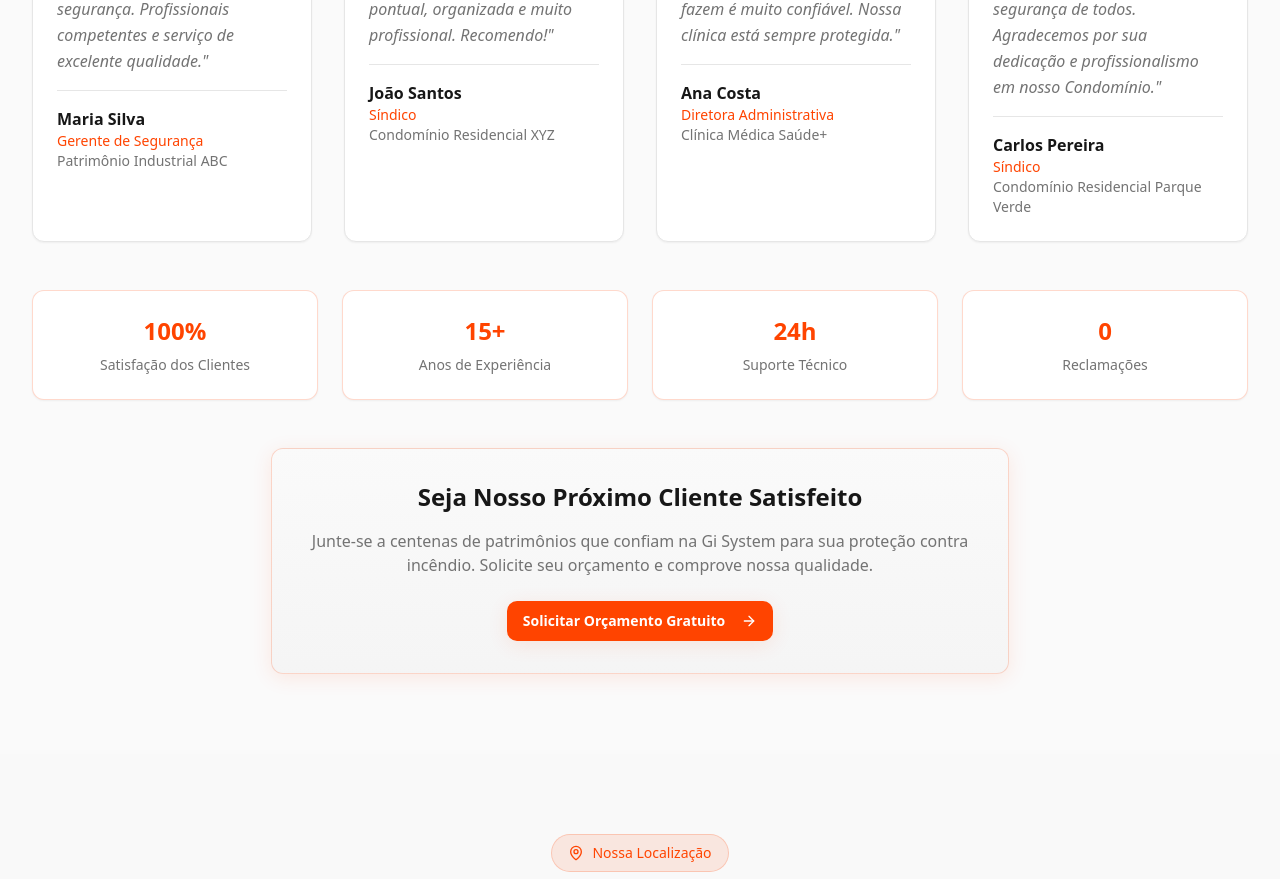
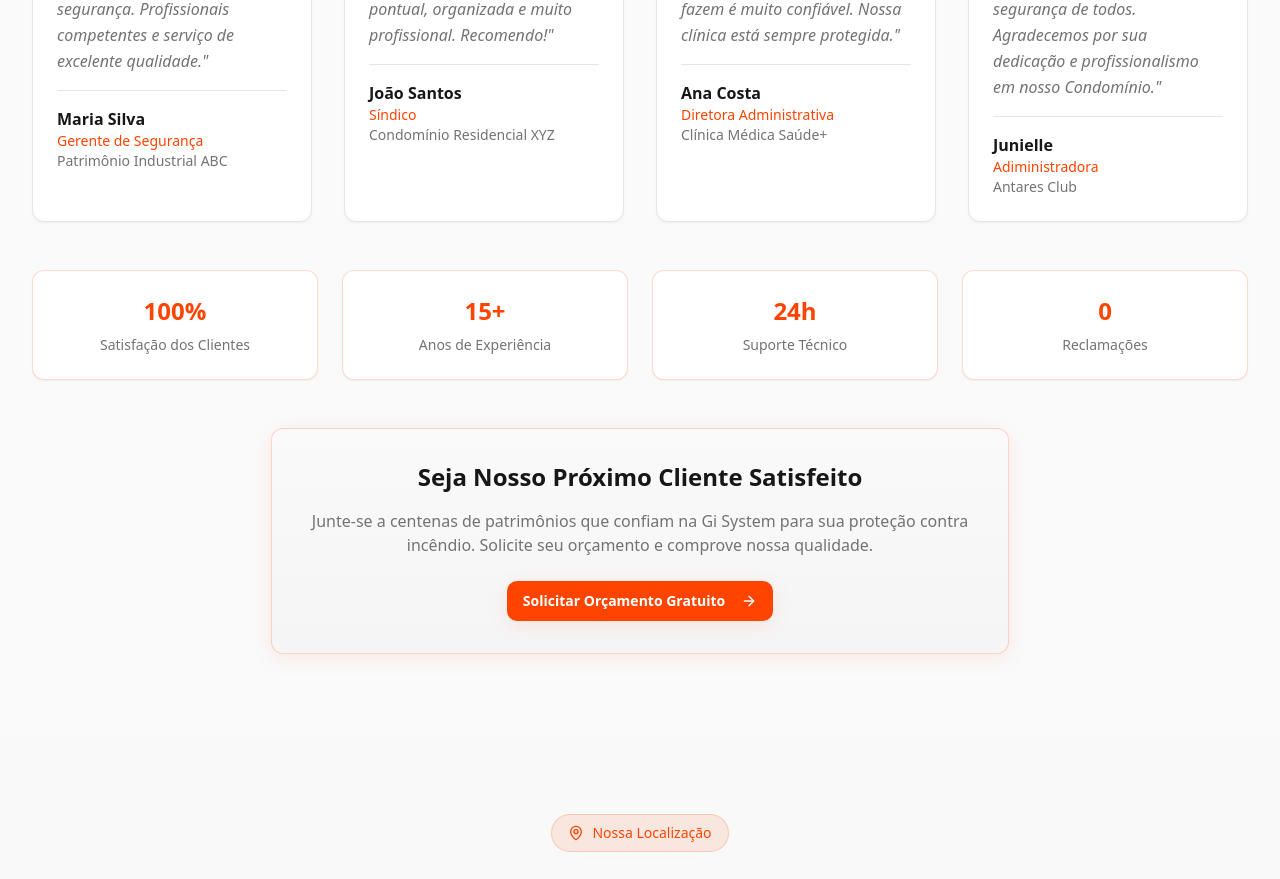
Before and after one commit to DevZipMateus/gi-sistemas, a React (Vite) app: page / in a window 1280 px wide. Shown: the part 4420-5299 px from the top of the page. Built offline with nearby package versions, Linux system fonts and the light colour scheme.

Commit message:
Code edited in Lovable Code Editor
Edited UI in Lovable

```diff
--- a/src/components/gi-system/TestimonialsSection.tsx
+++ b/src/components/gi-system/TestimonialsSection.tsx
@@ -26,9 +26,9 @@ export default function TestimonialsSection() {
       rating: 5
     },
     {
-      name: "Carlos Pereira",
-      company: "Condomínio Residencial Parque Verde",
-      role: "Síndico",
+      name: "Junielle",
+      company: "Antares Club",
+      role: "Adiministradora",
       content: "Parabéns à empresa pelo excelente trabalho! Sua atuação é fundamental para a segurança de todos. Agradecemos por sua dedicação e profissionalismo em nosso Condomínio.",
       rating: 5
     }
```
